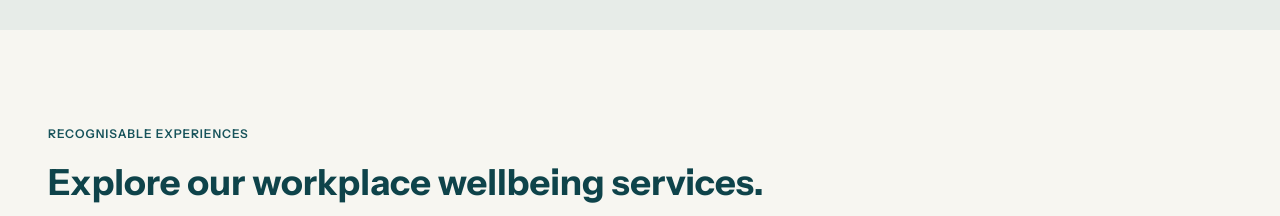
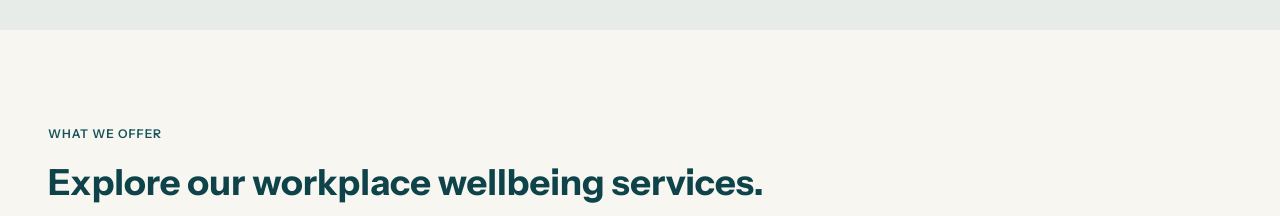
Before and after one commit to glennhammond/cya-website-prototype, a Next.js app: page / in a window 1280 px wide. Shown: the part 1340-1556 px from the top of the page. Built offline with nearby package versions, Linux system fonts and the light colour scheme.

Commit message:
Refine homepage services kicker

```diff
--- a/app/page.tsx
+++ b/app/page.tsx
@@ -56,7 +56,7 @@ export default function Home() {
 
       <section className="bg-[var(--cya-surface-page)] py-20 lg:py-24">
         <ProductionContainer>
-          <ProductionKicker>Recognisable experiences</ProductionKicker>
+          <ProductionKicker>What we offer</ProductionKicker>
           <h2 className="mt-5 text-3xl font-bold lg:text-4xl">Explore our workplace wellbeing services.</h2>
           <div className="mt-8 grid gap-5 md:grid-cols-3">
             <ProductionCard number="01" title="Workplace Yoga" body="Calm, mobility and reset, adapted to the room and confidence of the group." href="/workplace-yoga" />
```
